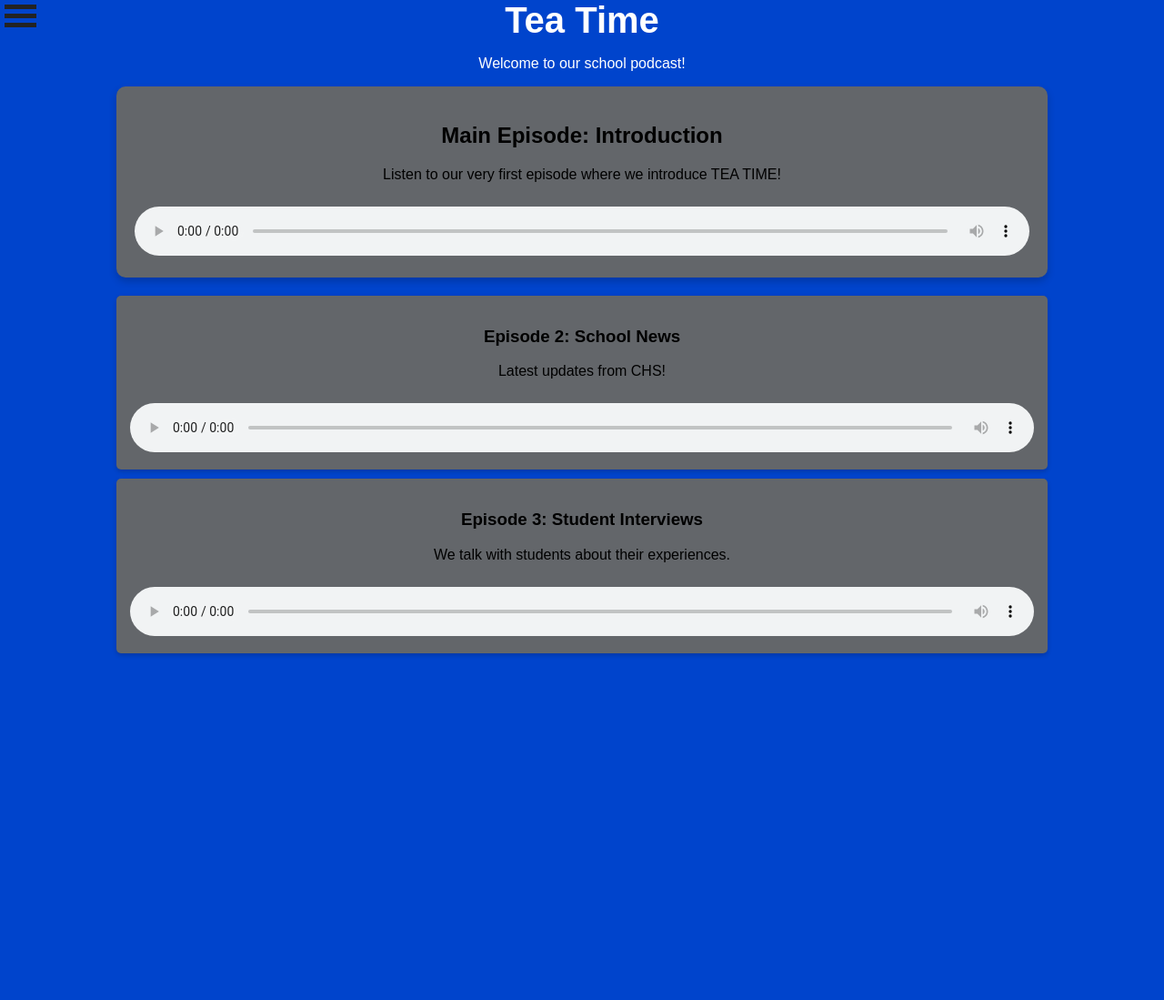
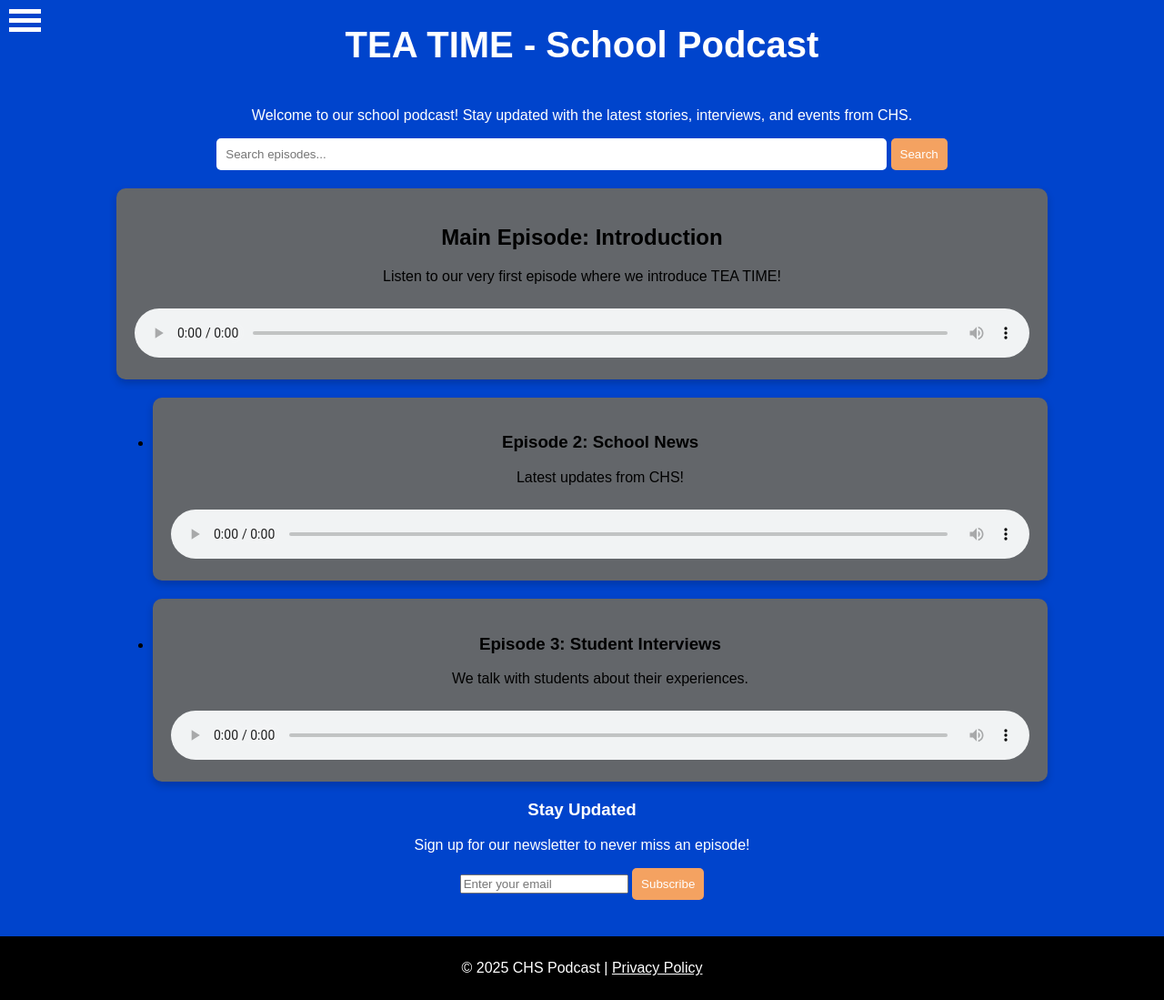
Before and after one commit to CHS-Web-Design/CHS-Archives, a plain HTML site: page podcast.html in a window 1280 px wide. Shown: the whole page at 91% size. Before the commit the page ends 800 px from the top, so only its background shows below. Drawn offline with Linux system fonts and the light colour scheme.

Commit message:
Updated podcast.html

```diff
--- a/podcast.html
+++ b/podcast.html
@@ -1,12 +1,12 @@
 <!DOCTYPE html>
 <html lang="en">
+<head>
     <meta charset="UTF-8">
     <meta name="viewport" content="width=device-width, initial-scale=1.0">
-    <title>TEA TIME - Podcast</title>
-    <style type="text/css">
-
+    <title>TEA TIME - School Podcast</title>
+    <style>
         body {
-            background-color: #0044cc; /* Blue Background */
+            background-color: #0044cc;
             color: white;
             font-family: Arial, sans-serif;
             text-align: center;
@@ -16,13 +16,13 @@
         .container {
             width: 80%;
             margin: auto;
-            padding: 0 px;
+            padding: 20px;
         }
         h1 {
             font-size: 2.5em;
             margin-bottom: 10px;
         }
-        .main-episode {
+        .main-episode, .episode-list li {
             background: #63666A;
             color: black;
             padding: 20px;
@@ -30,31 +30,9 @@
             box-shadow: 0 4px 8px rgba(0, 0, 0, 0.2);
             margin-bottom: 20px;
         }
-        .episode-list {
-            list-style: none;
-            padding: 0;
-        }
-        .episode-list li {
-            background: #63666A;
-            color: black;
-            padding: 15px;
-            margin: 10px 0;
-            border-radius: 5px;
-            box-shadow: 0 2px 5px rgba(0, 0, 0, 0.2);
-        }
         audio {
             width: 100%;
             margin-top: 10px;
-        }
-
-.Title {
-  font-family: Arial;
-  font-size: 40px;
-  font-weight: bold;
-  font-style: x-large;
-  text-align: center;
-  color: #ffffff;
-  margin-top:-30px;
         }
         .menu-icon {
             width: 35px;
@@ -62,40 +40,55 @@
             display: flex;
             flex-direction: column;
             justify-content: space-between;
-            margin-left:5px;
-            margin-top:5px;
+            position: absolute;
+            left: 10px;
+            top: 10px;
         }
         .menu-icon div {
             height: 5px;
-            background-color: #232323;
+            background-color: white;
         }
-
-
-
+        .search-bar {
+            margin-bottom: 20px;
         }
-
-
+        input[type="text"] {
+            padding: 10px;
+            width: 70%;
+            border-radius: 5px;
+            border: none;
+        }
+        button {
+            padding: 10px;
+            background: #f4a261;
+            border: none;
+            color: white;
+            cursor: pointer;
+            border-radius: 5px;
+        }
+        .footer {
+            margin-top: 20px;
+            padding: 10px;
+            background: black;
+        }
     </style>
-
-
+</head>
+<body>
     <header>
         <div class="menu-icon">
             <div></div>
             <div></div>
             <div></div>
         </div>
+        <h1>TEA TIME - School Podcast</h1>
+    </header>
+    <div class="container">
+        <p>Welcome to our school podcast! Stay updated with the latest stories, interviews, and events from CHS.</p>
 
-<div class="Title">Tea Time</div>
-</header>
-
-
-<body>
-
-
-    <div class="container">
-
-        <p>Welcome to our school podcast!</p>
-
+        <!-- Search Bar -->
+        <div class="search-bar">
+            <input type="text" placeholder="Search episodes...">
+            <button>Search</button>
+        </div>
 
         <!-- Main Episode -->
         <div class="main-episode">
@@ -107,7 +100,6 @@
             </audio>
         </div>
 
-
         <!-- Other Episodes -->
         <ul class="episode-list">
             <li>
@@ -115,7 +107,6 @@
                 <p>Latest updates from CHS!</p>
                 <audio controls>
                     <source src="episode2.mp3" type="audio/mpeg">
-                    Your browser does not support the audio element.
                 </audio>
             </li>
             <li>
@@ -123,12 +114,22 @@
                 <p>We talk with students about their experiences.</p>
                 <audio controls>
                     <source src="episode3.mp3" type="audio/mpeg">
-                    Your browser does not support the audio element.
                 </audio>
             </li>
         </ul>
+
+        <!-- Email Newsletter Signup -->
+        <div>
+            <h3>Stay Updated</h3>
+            <p>Sign up for our newsletter to never miss an episode!</p>
+            <input type="email" placeholder="Enter your email">
+            <button>Subscribe</button>
+        </div>
     </div>
 
-
+    <!-- Footer with Policies -->
+    <div class="footer">
+        <p>&copy; 2025 CHS Podcast | <a href="#" style="color: white;">Privacy Policy</a></p>
+    </div>
 </body>
 </html>
```
Lines whose indentation alone changed are shown as unchanged.
